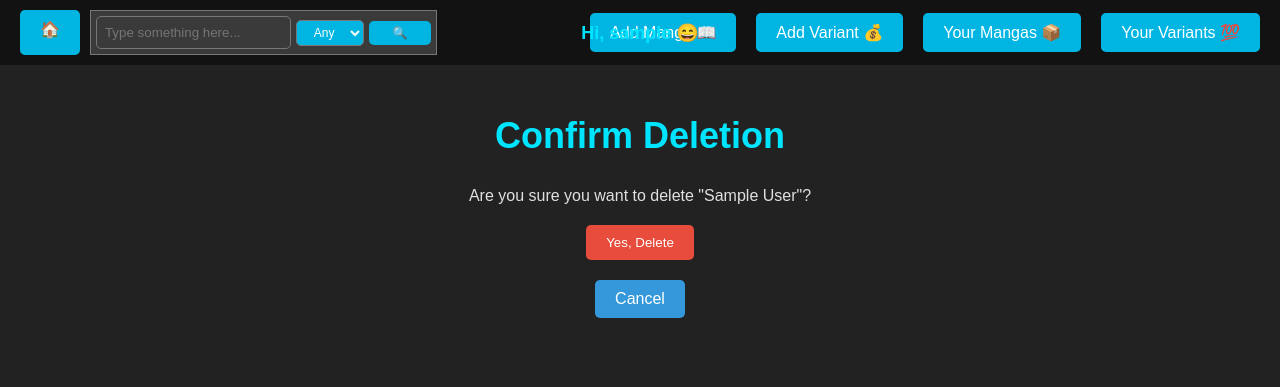
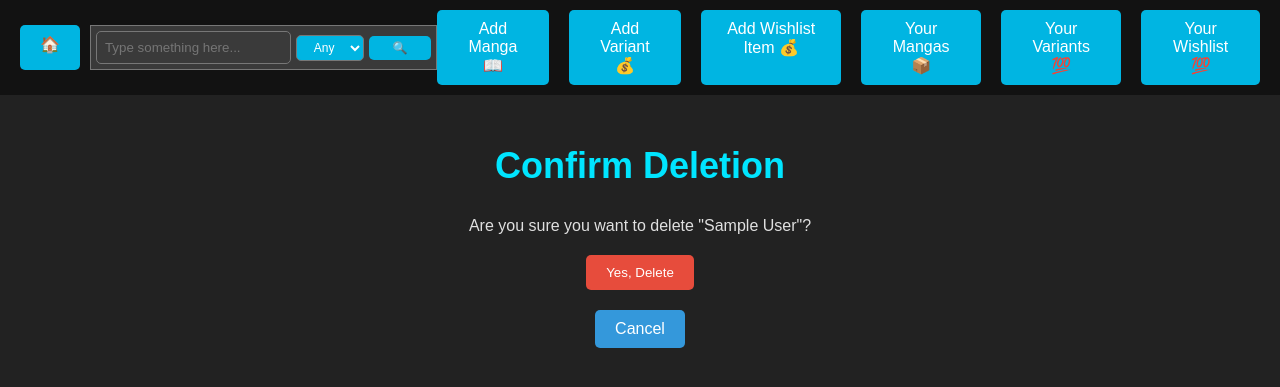
Before and after one commit to ZeroRickMore/MangaKura, a Django app: page /manga/1/delete/ in a window 1280 px wide. Shown: the top 387 px of the page. Run offline with Django 5.2, Linux system fonts and the light colour scheme; a user stored in the database is signed in; tables that the repository leaves empty hold one stand-in row (values such as "Sample post").

Commit message:
Remove welcome (too many buttons overlap it)

```diff
--- a/MangaKura/templates/base.html
+++ b/MangaKura/templates/base.html
@@ -34,19 +34,22 @@
             {% endif %}
         </div>
 
-        <!-- Centered Welcome Message -->
+        <!-- Centered Welcome Message
         {% if user.is_authenticated %}
         <div class="welcome-message">
             Hi, {{ user.username }} 😄
         </div>
         {% endif %}
+        -->
 
         <div class="right-buttons">
             {% if user.is_authenticated %}
                 <a href="/insertManga">Add Manga 📖</a>
                 <a href="/insertVariant">Add Variant 💰</a>
+                <a href="/insertWishlistItem">Add Wishlist Item 💰</a>
                 <a href="/viewManga">Your Mangas 📦</a>
                 <a href="/viewVariant">Your Variants 💯</a>
+                <a href="/wishlist">Your Wishlist 💯</a>
             {% else %}
                 <a href="{% url 'login' %}">Login</a>
                 <a href="{% url 'register' %}">Register</a>
```
